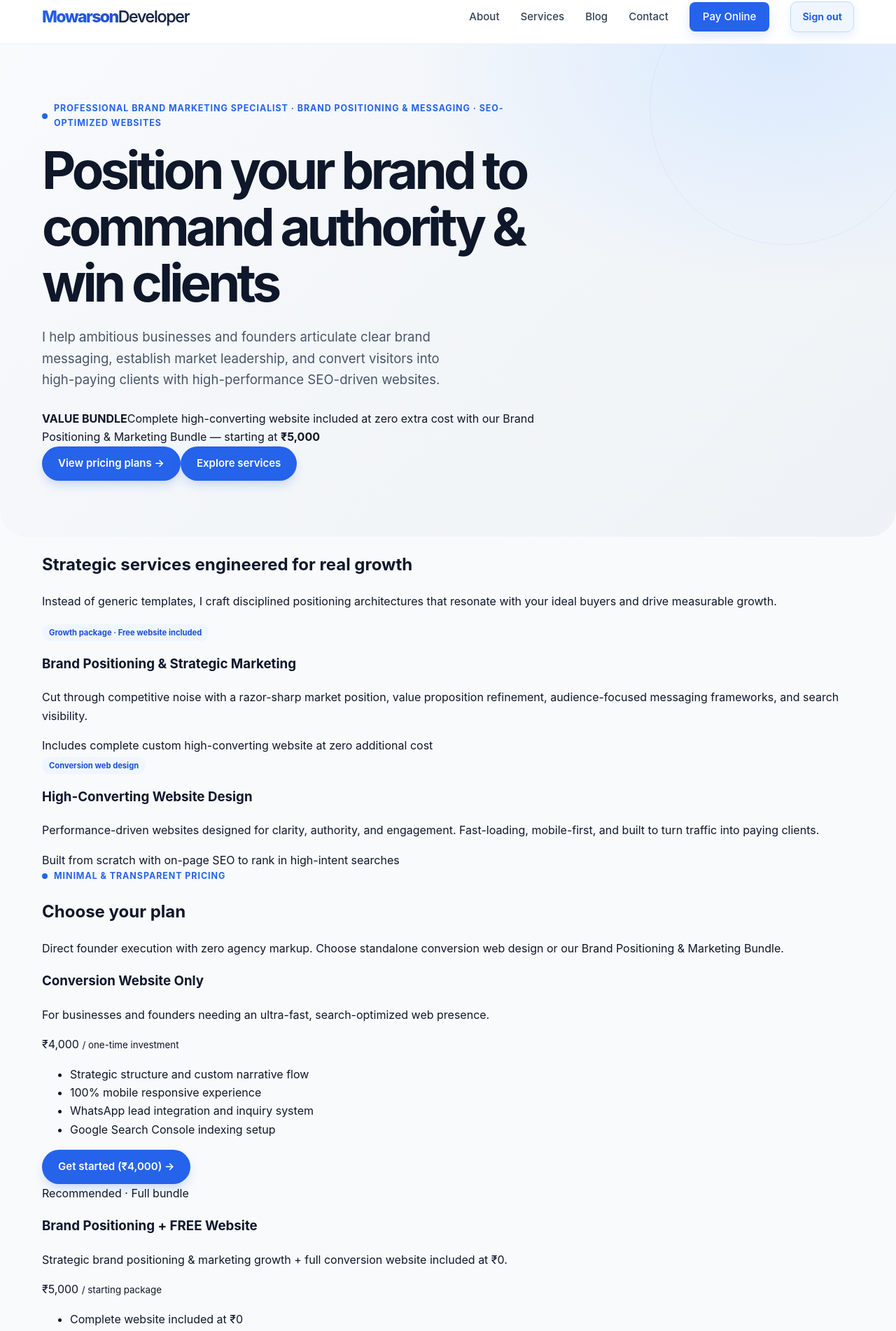
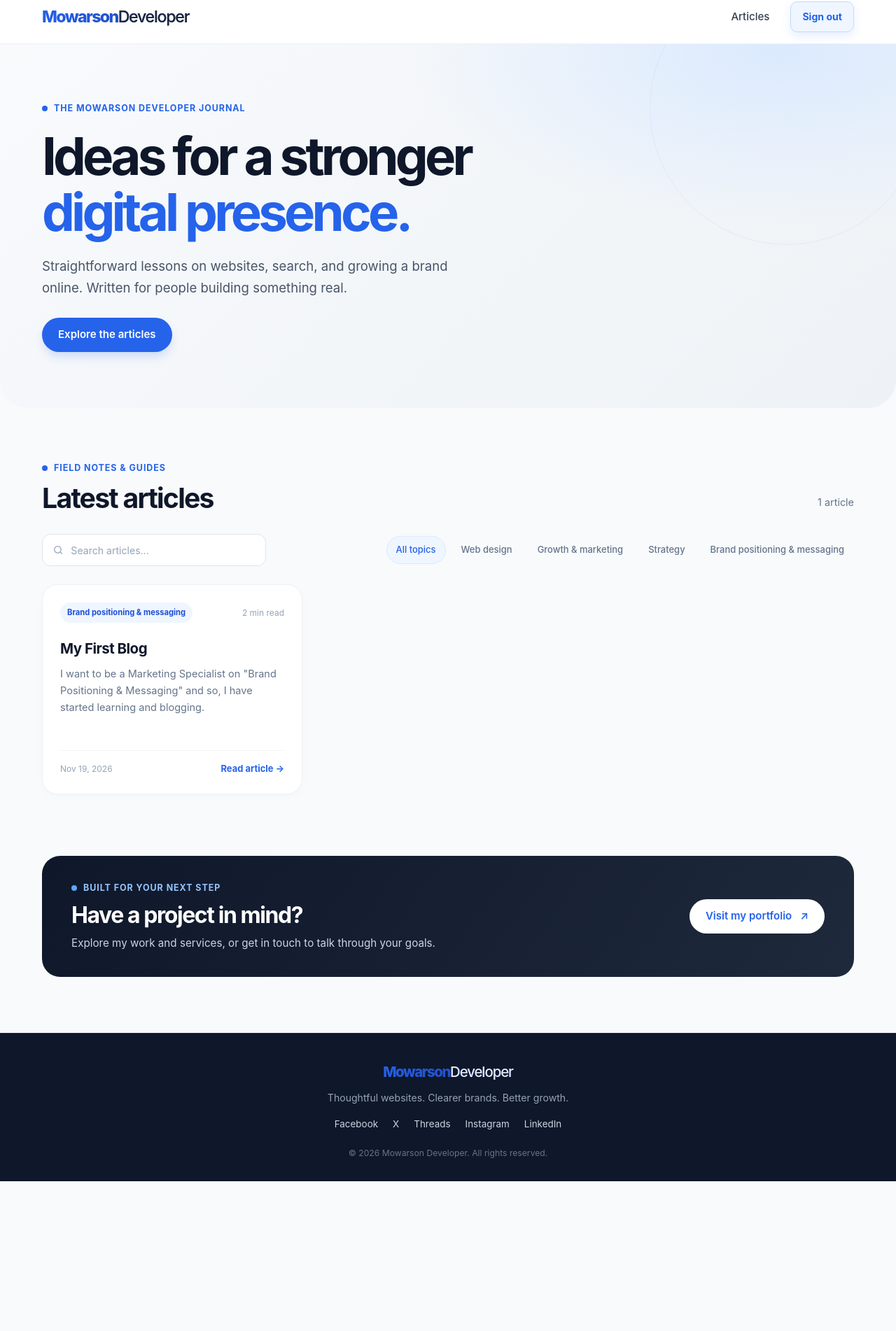
Before and after one commit to MOMO-1021/Mowarson-Developer-s-Blog-Website, a Next.js app: page / in a window 1280 px wide. Shown: the part 14-1916 px from the top of the page at 70% size. After the commit the page ends 1702 px from the top, so only its background shows below. Built offline with nearby package versions, Linux system fonts and the light colour scheme; what @neon/auth would draw is missing.

Commit message:
Updated the look & UI of the website(Second try)

```diff
--- a/app/components/site-header.tsx
+++ b/app/components/site-header.tsx
@@ -30,11 +30,9 @@ export function SiteHeader() {
           id="primary-navigation"
           aria-label="Main navigation"
         >
-          <Link href="/#about" onClick={() => setOpen(false)}>About</Link>
-          <Link href="/#services" onClick={() => setOpen(false)}>Services</Link>
-          <Link href="/#articles" onClick={() => setOpen(false)}>Blog</Link>
-          <Link href="/#contact" onClick={() => setOpen(false)}>Contact</Link>
-          <Link className="nav-cta" href="/#pricing" onClick={() => setOpen(false)}>Pay Online</Link>
+          <Link href="/#articles" onClick={() => setOpen(false)}>
+            Articles
+          </Link>
           <ReaderSignOut />
         </nav>
       </div>
--- a/app/page.tsx
+++ b/app/page.tsx
@@ -34,86 +34,35 @@ export default async function HomePage() {
       </a>
       <SiteHeader />
       <main id="main">
-        <section className="hero marketing-hero" id="about">
+        <section className="hero">
           <div className="container hero-inner">
             <div className="hero-copy">
               <p className="eyebrow">
-                <span className="eyebrow-dot" /> Professional brand marketing specialist · Brand positioning &amp; messaging · SEO-optimized websites
+                <span className="eyebrow-dot" /> The Mowarson Developer Journal
               </p>
               <h1>
-                Position your brand to command authority &amp; win clients
+                Ideas for a stronger <span>digital presence.</span>
               </h1>
               <p className="hero-description">
-                I help ambitious businesses and founders articulate clear brand messaging,
-                establish market leadership, and convert visitors into high-paying clients
-                with high-performance SEO-driven websites.
+                Straightforward lessons on websites, search, and growing a brand
+                online. Written for people building something real.
               </p>
-              <div className="hero-value-bundle">
-                <strong>VALUE BUNDLE</strong>
-                Complete high-converting website included at zero extra cost with our Brand
-                Positioning &amp; Marketing Bundle — starting at <b>₹5,000</b>
-              </div>
-              <div className="hero-actions">
-                <Link className="button" href="#pricing">View pricing plans →</Link>
-                <a className="button button-secondary" href="https://mowarsondeveloper.netlify.app/" target="_blank" rel="noopener noreferrer">Explore services</a>
-              </div>
+              <Link className="button" href="#articles">
+                Explore the articles
+              </Link>
             </div>
-          </div>
-        </section>
-        <section className="services-section container" id="services">
-          <div className="marketing-section-heading">
-            <h2>Strategic services engineered for real growth</h2>
-            <p>Instead of generic templates, I craft disciplined positioning architectures that resonate with your ideal buyers and drive measurable growth.</p>
-          </div>
-          <div className="service-grid">
-            <article className="service-card">
-              <span className="topic-tag">Growth package · Free website included</span>
-              <h3>Brand Positioning &amp; Strategic Marketing</h3>
-              <p>Cut through competitive noise with a razor-sharp market position, value proposition refinement, audience-focused messaging frameworks, and search visibility.</p>
-              <div className="service-note">Includes complete custom high-converting website at zero additional cost</div>
-            </article>
-            <article className="service-card">
-              <span className="topic-tag neutral-tag">Conversion web design</span>
-              <h3>High-Converting Website Design</h3>
-              <p>Performance-driven websites designed for clarity, authority, and engagement. Fast-loading, mobile-first, and built to turn traffic into paying clients.</p>
-              <div className="service-note">Built from scratch with on-page SEO to rank in high-intent searches</div>
-            </article>
-          </div>
-        </section>
-        <section className="pricing-section container" id="pricing">
-          <div className="marketing-section-heading">
-            <p className="eyebrow"><span className="eyebrow-dot" /> Minimal &amp; transparent pricing</p>
-            <h2>Choose your plan</h2>
-            <p>Direct founder execution with zero agency markup. Choose standalone conversion web design or our Brand Positioning &amp; Marketing Bundle.</p>
-          </div>
-          <div className="pricing-grid">
-            <article className="price-card">
-              <h3>Conversion Website Only</h3>
-              <p>For businesses and founders needing an ultra-fast, search-optimized web presence.</p>
-              <div className="price">₹4,000 <small>/ one-time investment</small></div>
-              <ul><li>Strategic structure and custom narrative flow</li><li>100% mobile responsive experience</li><li>WhatsApp lead integration and inquiry system</li><li>Google Search Console indexing setup</li></ul>
-              <a className="button button-secondary" href="https://mowarsondeveloper.netlify.app/" target="_blank" rel="noopener noreferrer">Get started (₹4,000) →</a>
-            </article>
-            <article className="price-card featured-price">
-              <span className="recommended">Recommended · Full bundle</span>
-              <h3>Brand Positioning + FREE Website</h3>
-              <p>Strategic brand positioning &amp; marketing growth + full conversion website included at ₹0.</p>
-              <div className="price">₹5,000 <small>/ starting package</small></div>
-              <ul><li>Complete website included at ₹0</li><li>Strategic messaging architecture</li><li>Search visibility and Google optimization</li><li>Direct lead capture funnels</li><li>1-on-1 founder dedication</li></ul>
-              <a className="button" href="https://mowarsondeveloper.netlify.app/" target="_blank" rel="noopener noreferrer">Claim full bundle (₹5,000) →</a>
-            </article>
           </div>
         </section>
         <section className="article-section container" id="articles">
           <ArticleBrowser posts={posts} />
         </section>
-        <section className="portfolio-callout container" id="contact">
+        <section className="portfolio-callout container">
           <div>
             <p className="eyebrow">
               <span className="eyebrow-dot" /> Built for your next step
             </p>
-            <h2>Ready to clarify your brand &amp; accelerate growth?</h2>
-            <p>Let&apos;s discuss how strategic brand positioning and conversion-focused web architecture can grow your business.</p>
+            <h2>Have a project in mind?</h2>
+            <p>Explore my work and services, or get in touch to talk through your goals.</p>
           </div>
           <a
             className="button button-light"
@@ -121,7 +70,7 @@ export default async function HomePage() {
             target="_blank"
             rel="noopener noreferrer"
           >
-            Send a message <span aria-hidden="true">↗</span>
+            Visit my portfolio <span aria-hidden="true">↗</span>
           </a>
         </section>
       </main>
--- a/public/style.css
+++ b/public/style.css
@@ -58,14 +58,14 @@ button { color: inherit; }
 .logo {
   display: inline-block;
   white-space: nowrap;
-  font-size: 1.45rem;
-  font-weight: 800;
+  font-size: 1.8rem;
+  font-weight: 700;
   letter-spacing: -0.07em;
   background: linear-gradient(135deg, var(--blue), #1e40af);
   background-clip: text;
   -webkit-text-fill-color: transparent;
 }
-.logo span { font-weight: 500; letter-spacing: -0.055em; -webkit-text-fill-color: var(--heading); }
+.logo span { font-weight: 400; letter-spacing: -0.055em; -webkit-text-fill-color: #1e293b; }
 .site-nav { display: flex; align-items: center; gap: 30px; }
 .site-nav a { color: #334155; font-size: .94rem; font-weight: 500; }
 .site-nav a:hover, .site-nav a.current { color: var(--blue); }
@@ -263,7 +263,7 @@ button { color: inherit; }
   html { scroll-padding-top: 80px; }
   .container { width: min(100% - 36px, var(--container)); }
   .header-inner { min-height: 68px; }
-  .logo { font-size: 1.32rem; }
+  .logo { font-size: 1.8rem; }
   .menu-toggle { display: flex; width: 40px; height: 40px; flex-direction: column; align-items: center; justify-content: center; gap: 5px; padding: 0; border: 1px solid var(--line); border-radius: 10px; background: #fff; cursor: pointer; }
   .menu-toggle span { display: block; width: 18px; height: 2px; border-radius: 4px; background: #334155; transition: transform .2s, opacity .2s; }
   .menu-toggle[aria-expanded="true"] span:first-child { transform: translateY(7px) rotate(45deg); }
@@ -309,49 +309,3 @@ button { color: inherit; }
 @media (prefers-reduced-motion: reduce) {
   *, *::before, *::after { scroll-behavior: auto !important; transition-duration: .01ms !important; animation-duration: .01ms !important; animation-iteration-count: 1 !important; }
 }
-
-/* Marketing homepage */
-.marketing-hero { padding: 112px 0 86px; border-radius: 0; background: linear-gradient(135deg, #f8fafc 0%, #eef2f6 100%); }
-.marketing-hero .hero-inner { display: block; }
-.marketing-hero .hero-copy { max-width: 1150px; }
-.marketing-hero h1 { max-width: 900px; font-size: clamp(3rem, 7vw, 4.7rem); text-transform: none; }
-.marketing-hero .eyebrow { display: inline-flex; padding: 8px 14px; border: 1px solid #dfe7f1; border-radius: 999px; background: #ffffffaa; color: #1e3a68; letter-spacing: 0; text-transform: none; }
-.marketing-hero .hero-description { max-width: 680px; font-size: 1.18rem; }
-.hero-value-bundle { display: flex; align-items: center; gap: 14px; max-width: 1150px; margin: 28px 0 30px; padding: 13px 18px; border: 1px solid #e3eaf3; border-radius: 999px; background: #fff; color: #1e3a68; font-size: .9rem; box-shadow: 0 10px 24px -24px #0f172a; }
-.hero-value-bundle strong, .recommended { padding: 6px 11px; border-radius: 999px; background: var(--ink); color: #fff; font-size: .7rem; letter-spacing: .04em; white-space: nowrap; }
-.hero-actions { display: flex; flex-wrap: wrap; gap: 16px; }
-.button-secondary { border: 2px solid var(--blue); background: transparent; box-shadow: none; color: var(--blue); }
-.button-secondary:hover { background: var(--blue-tint); color: var(--blue-dark); }
-.services-section, .pricing-section { padding: 88px 0 30px; }
-.marketing-section-heading { max-width: 780px; margin: 0 auto 42px; text-align: center; }
-.marketing-section-heading .eyebrow { justify-content: center; }
-.marketing-section-heading h2 { margin: 0; color: var(--ink); font-size: clamp(2rem, 4vw, 2.55rem); line-height: 1.2; letter-spacing: -.05em; }
-.marketing-section-heading > p:not(.eyebrow) { margin: 16px auto 0; color: var(--muted); font-size: 1.05rem; }
-.service-grid, .pricing-grid { display: grid; grid-template-columns: repeat(2, minmax(0, 1fr)); gap: 28px; }
-.service-card, .price-card { position: relative; padding: 34px; border: 1px solid #e3eaf2; border-radius: 24px; background: #fff; box-shadow: 0 18px 34px -32px #0f172a55; }
-.service-card h3, .price-card h3 { margin: 24px 0 15px; color: var(--heading); font-size: 1.45rem; line-height: 1.25; }
-.service-card > p, .price-card > p { margin: 0; color: var(--muted); font-size: 1.02rem; }
-.service-note { margin-top: 25px; padding: 16px; border: 1px solid #e1e8f1; border-radius: 14px; background: #f8fafc; color: #334155; font-size: .9rem; }
-.neutral-tag { background: #f1f5f9; color: #475569; }
-.pricing-section { padding-top: 90px; }
-.price-card { padding: 38px 40px; }
-.price-card h3 { margin-top: 0; }
-.price { margin: 38px 0 22px; color: var(--ink); font-size: 3.2rem; font-weight: 800; letter-spacing: -.07em; }
-.price small { color: var(--muted); font-size: .95rem; font-weight: 400; letter-spacing: 0; }
-.price-card ul { display: grid; gap: 12px; margin: 0 0 32px; padding: 0; list-style: none; color: var(--body); }
-.price-card li { padding-left: 27px; position: relative; }
-.price-card li::before { position: absolute; left: 0; color: var(--blue); content: "✓"; font-weight: 800; }
-.price-card .button { width: 100%; }
-.featured-price { border-color: #6d9cff; }
-.featured-price .recommended { position: absolute; top: -17px; left: 50%; transform: translateX(-50%); }
-.portfolio-callout { margin-top: 70px; }
-
-@media (max-width: 680px) {
-  .marketing-hero { padding: 68px 0 58px; }
-  .marketing-hero h1 { font-size: clamp(2.6rem, 12vw, 3.7rem); }
-  .hero-value-bundle { align-items: flex-start; flex-direction: column; border-radius: 20px; }
-  .service-grid, .pricing-grid { grid-template-columns: 1fr; gap: 18px; }
-  .services-section, .pricing-section { padding-top: 60px; }
-  .service-card, .price-card { padding: 26px 22px; }
-  .price { font-size: 2.7rem; }
-}
```
